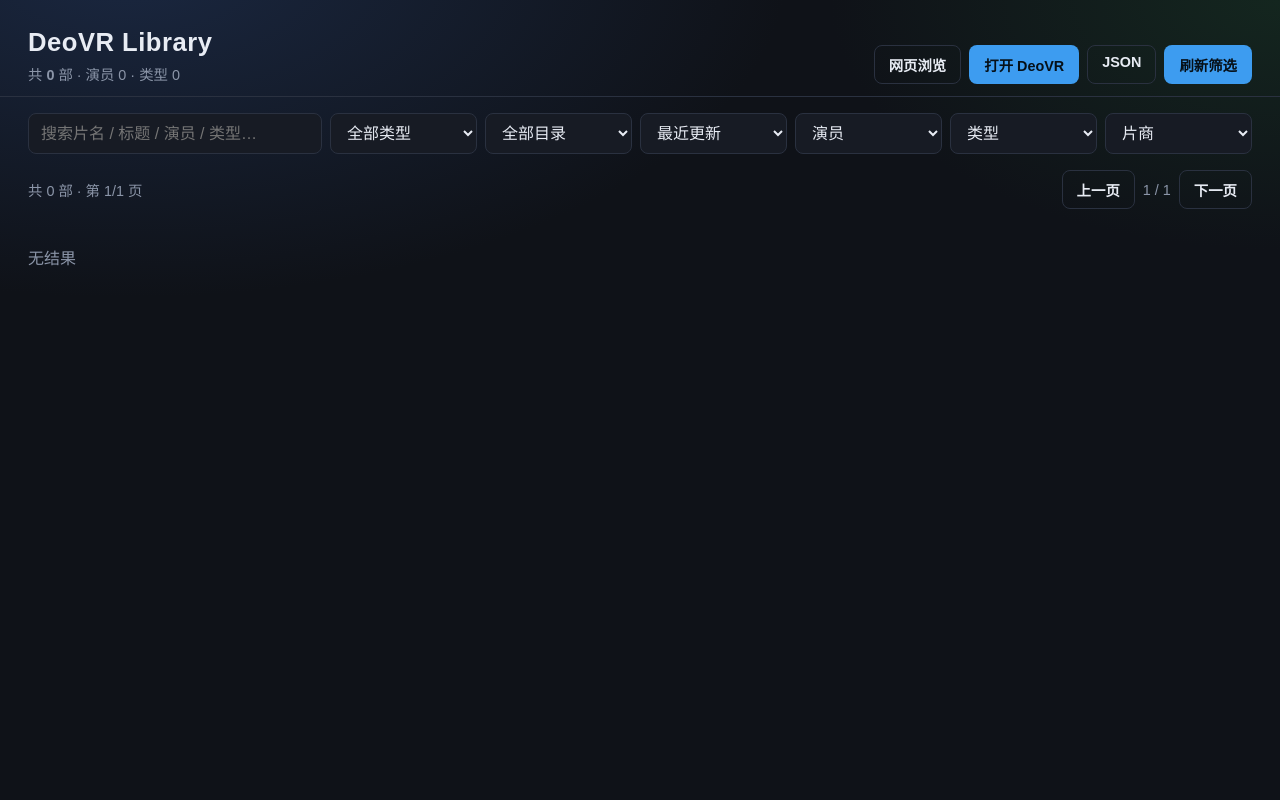
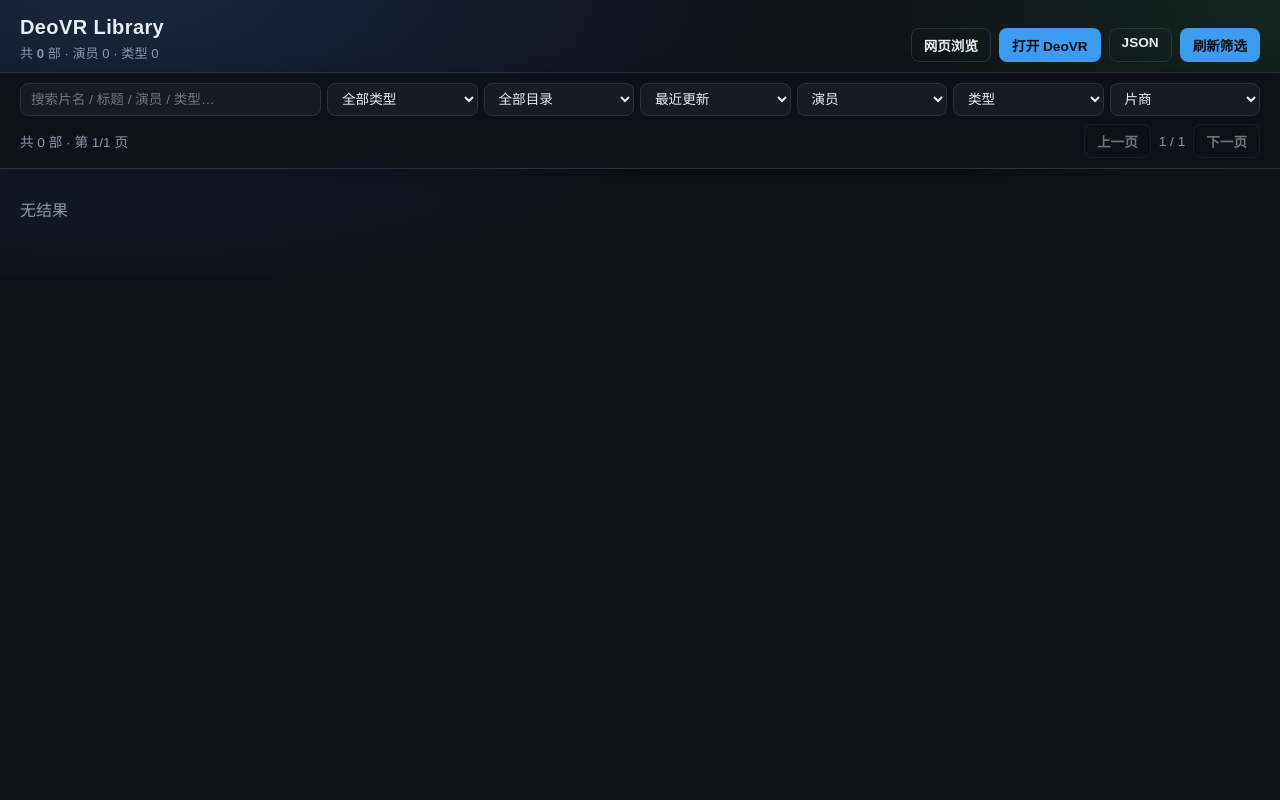
Before and after one commit to zhouwq1980/deovr-library, a FastAPI app: page /browse in a window 1280 px wide. Run offline with FastAPI, Linux system fonts and the light colour scheme; data that the repository does not hold is empty.

Commit message:
feat: sticky web filters, denser 8-column grid, GUI Init Reset
Lock filter/pager while scrolling, shrink covers to 8 per row, and expose
init --reset in the GUI to clear config/db/thumbs.

Co-authored-by: Cursor <cursoragent@cursor.com>

```diff
--- a/data/config.example.json
+++ b/data/config.example.json
@@ -10,9 +10,9 @@
   "deovr_use_play_url": true,
   "proxy_strm": true,
   "default_resolution": 2160,
-  "page_size": 48,
+  "page_size": 56,
   "deovr_section_limit": 200,
-  "thumb_max_width": 480,
+  "thumb_max_width": 320,
   "rewrite_localhost_enabled": true,
   "rewrite_to": "192.168.0.18",
   "rewrite_from": [],
--- a/deovr_lib/web/static/app.js
+++ b/deovr_lib/web/static/app.js
@@ -1,7 +1,7 @@
 (() => {
   const state = {
     page: 1,
-    pageSize: window.__PAGE_SIZE__ || 48,
+    pageSize: window.__PAGE_SIZE__ || 56,
     pages: 1,
     total: 0,
     timer: null,
--- a/deovr_lib/web/static/style.css
+++ b/deovr_lib/web/static/style.css
@@ -7,8 +7,9 @@
   --accent: #3d9cf0;
   --accent2: #2dd4a8;
   --card: #1c2230;
-  --radius: 10px;
+  --radius: 8px;
   --font: "IBM Plex Sans", "Noto Sans SC", "PingFang SC", sans-serif;
+  --sticky-bg: rgba(15, 18, 24, 0.92);
 }
 
 * { box-sizing: border-box; }
@@ -27,17 +28,17 @@ html, body {
   display: flex;
   justify-content: space-between;
   align-items: flex-end;
-  gap: 16px;
-  padding: 28px 28px 12px;
+  gap: 12px;
+  padding: 16px 20px 10px;
   border-bottom: 1px solid var(--line);
 }
 .brand h1 {
   margin: 0;
-  font-size: 1.6rem;
+  font-size: 1.25rem;
   font-weight: 650;
   letter-spacing: 0.02em;
 }
-.sub { margin: 6px 0 0; color: var(--muted); font-size: 0.9rem; }
+.sub { margin: 4px 0 0; color: var(--muted); font-size: 0.82rem; }
 .back { color: var(--accent); text-decoration: none; font-size: 0.9rem; }
 .actions { display: flex; gap: 8px; flex-wrap: wrap; }
 
@@ -47,11 +48,11 @@ html, body {
   background: var(--accent);
   color: #061018;
   font-weight: 600;
-  padding: 8px 14px;
+  padding: 6px 12px;
   border-radius: 8px;
   cursor: pointer;
   text-decoration: none;
-  font-size: 0.9rem;
+  font-size: 0.85rem;
 }
 .btn.ghost {
   background: transparent;
@@ -59,20 +60,38 @@ html, body {
   color: var(--text);
 }
 .btn:hover { filter: brightness(1.08); }
+.btn:disabled {
+  opacity: 0.45;
+  cursor: not-allowed;
+  filter: none;
+}
+
+/* 锁定筛选 + 翻页：滚动片库时始终可见 */
+.sticky-tools {
+  position: sticky;
+  top: 0;
+  z-index: 40;
+  background: var(--sticky-bg);
+  backdrop-filter: blur(10px);
+  -webkit-backdrop-filter: blur(10px);
+  border-bottom: 1px solid var(--line);
+  box-shadow: 0 8px 24px rgba(0, 0, 0, 0.28);
+}
 
 .filters {
   display: grid;
-  grid-template-columns: 2fr repeat(6, minmax(100px, 1fr));
-  gap: 8px;
-  padding: 16px 28px;
+  grid-template-columns: 2fr repeat(6, minmax(88px, 1fr));
+  gap: 6px;
+  padding: 10px 20px 8px;
 }
 .filters input, .filters select {
   background: var(--panel);
   color: var(--text);
   border: 1px solid var(--line);
   border-radius: 8px;
-  padding: 10px 12px;
+  padding: 7px 10px;
   font: inherit;
+  font-size: 0.85rem;
 }
 .filters input:focus, .filters select:focus {
   outline: 1px solid var(--accent);
@@ -83,17 +102,18 @@ html, body {
   display: flex;
   justify-content: space-between;
   align-items: center;
-  padding: 0 28px 12px;
+  padding: 0 20px 10px;
   color: var(--muted);
-  font-size: 0.9rem;
+  font-size: 0.85rem;
 }
 .pager { display: flex; gap: 8px; align-items: center; }
 
+/* 一排 8 部；封面更小 */
 .grid {
   display: grid;
-  grid-template-columns: repeat(auto-fill, minmax(180px, 1fr));
-  gap: 16px;
-  padding: 8px 28px 40px;
+  grid-template-columns: repeat(8, minmax(0, 1fr));
+  gap: 10px;
+  padding: 12px 20px 40px;
 }
 
 .card {
@@ -225,8 +257,20 @@ html, body {
   word-break: break-all;
 }
 
-@media (max-width: 900px) {
-  .filters { grid-template-columns: 1fr 1fr; }
-  .detail { grid-template-columns: 1fr; }
-  .top { flex-direction: column; align-items: flex-start; }
+@media (max-width: 1400px) {
+  .grid { grid-template-columns: repeat(6, minmax(0, 1fr)); }
 }
+@media (max-width: 1100px) {
+  .grid { grid-template-columns: repeat(4, minmax(0, 1fr)); }
+  .filters { grid-template-columns: 1.4fr repeat(3, minmax(0, 1fr)); }
+}
+@media (max-width: 720px) {
+  .grid { grid-template-columns: repeat(3, minmax(0, 1fr)); gap: 8px; padding: 10px 12px 32px; }
+  .filters { grid-template-columns: 1fr 1fr; padding: 8px 12px; }
+  .meta-bar { padding: 0 12px 8px; flex-wrap: wrap; gap: 6px; }
+  .top { flex-direction: column; align-items: flex-start; padding: 12px; }
+  .detail { grid-template-columns: 1fr; padding: 16px; }
+}
+@media (max-width: 420px) {
+  .grid { grid-template-columns: repeat(2, minmax(0, 1fr)); }
+}
--- a/deovr_lib/web/templates/index.html
+++ b/deovr_lib/web/templates/index.html
@@ -21,6 +21,7 @@
     </div>
   </header>
 
+  <div class="sticky-tools" id="sticky-tools">
     <section class="filters">
       <input id="q" type="search" placeholder="搜索片名 / 标题 / 演员 / 类型…" autocomplete="off" />
       <select id="kind">
@@ -55,6 +56,7 @@
         <button class="btn ghost" id="next">下一页</button>
       </div>
     </div>
+  </div>
 
   <main id="grid" class="grid"></main>
 
```
Also changed, not shown: other parts of deovr_lib/web/static/style.css (+25 -13 lines), deovr_lib/config.py (+31 -2 lines), deovr_lib/gui.py (+49 -21 lines), run_cli.py (+4 -27 lines), 使用手册.md (+1 -1 lines). Lines whose indentation alone changed are shown as unchanged.
